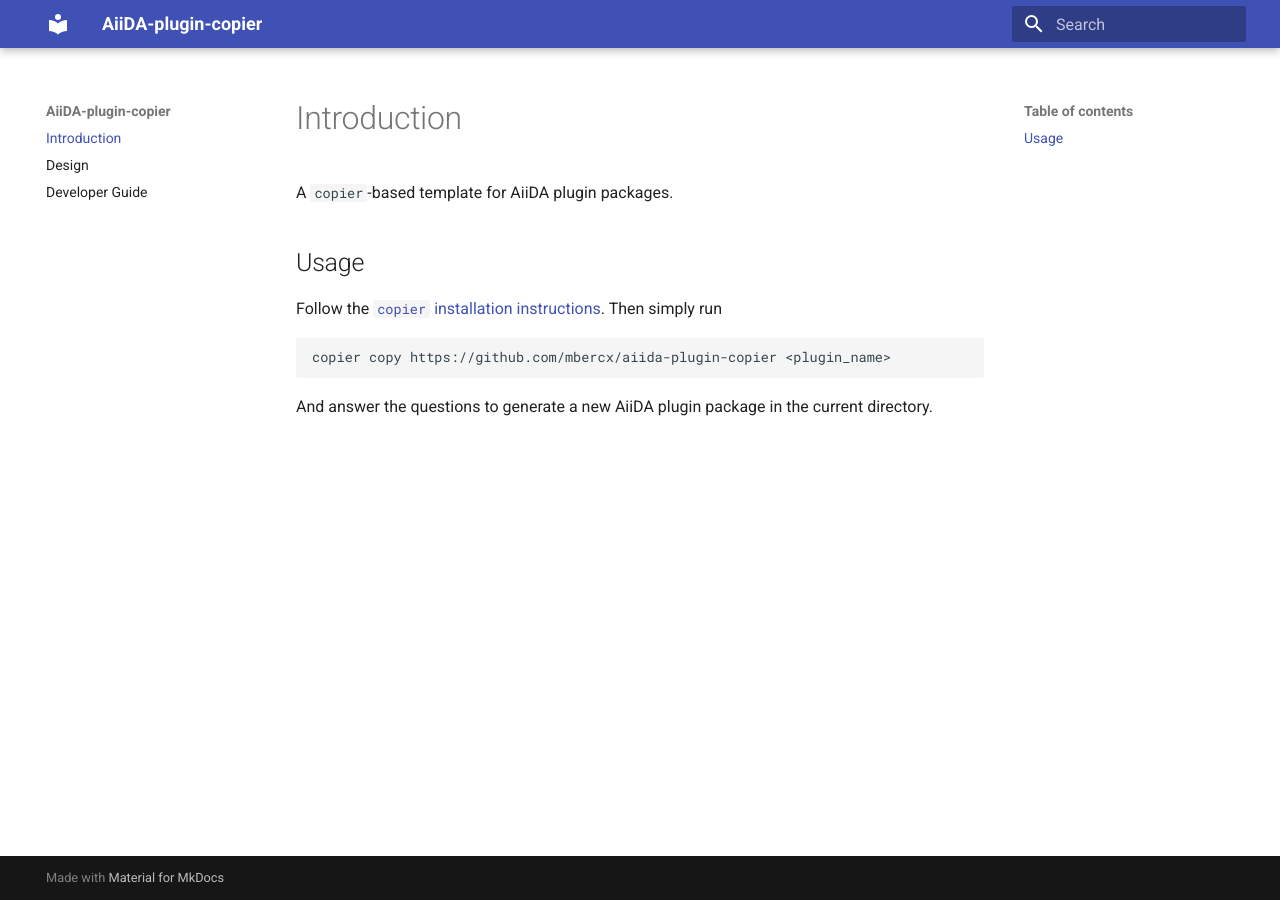
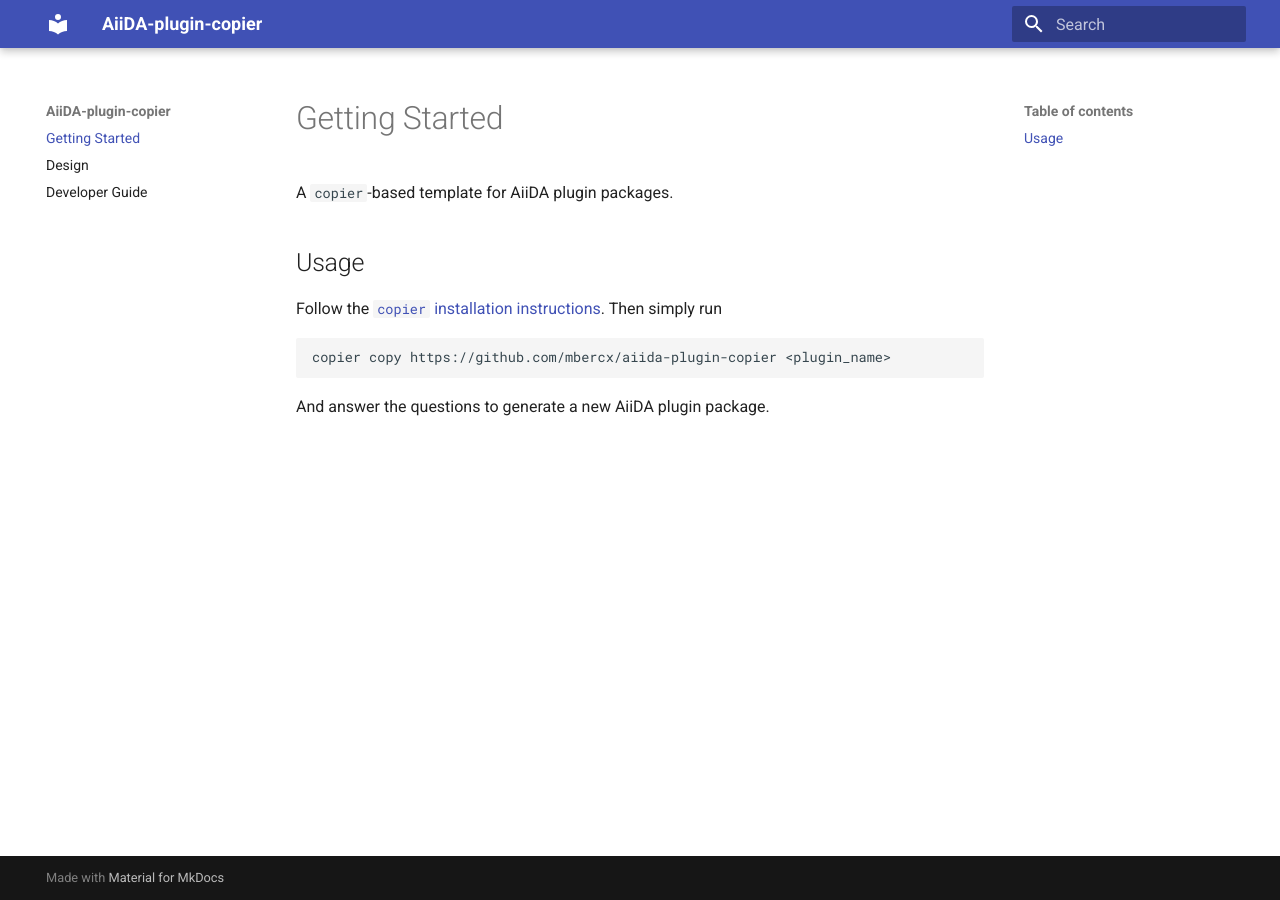
Before and after one commit to mbercx/python-copier, an MkDocs documentation site: the page built from docs/index.md, in a window 1280 px wide. Built offline with MkDocs 1.6.1 and Material for MkDocs 9.7.7, drawn with Linux system fonts in a browser that asks for light colours.

Commit message:
📚 Update `README.md` and Usage docs
* Remove the "in current directory" in the usage instructions.
* Add a neat Copier badge.

````diff
--- a/docs/index.md
+++ b/docs/index.md
@@ -1,4 +1,4 @@
-# Introduction
+# Getting Started
 
 A `copier`-based template for AiiDA plugin packages.
 
@@ -11,4 +11,4 @@
 copier copy https://github.com/mbercx/aiida-plugin-copier <plugin_name>
 ```
 
-And answer the questions to generate a new AiiDA plugin package in the current directory.
+And answer the questions to generate a new AiiDA plugin package.
````
Also changed, not shown: README.md (+3 -1 lines).
